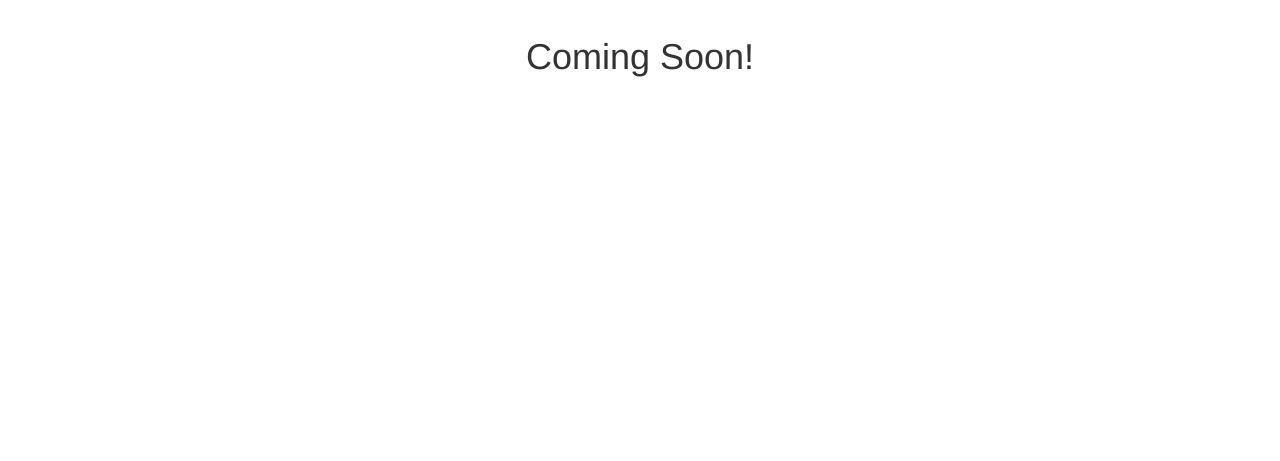
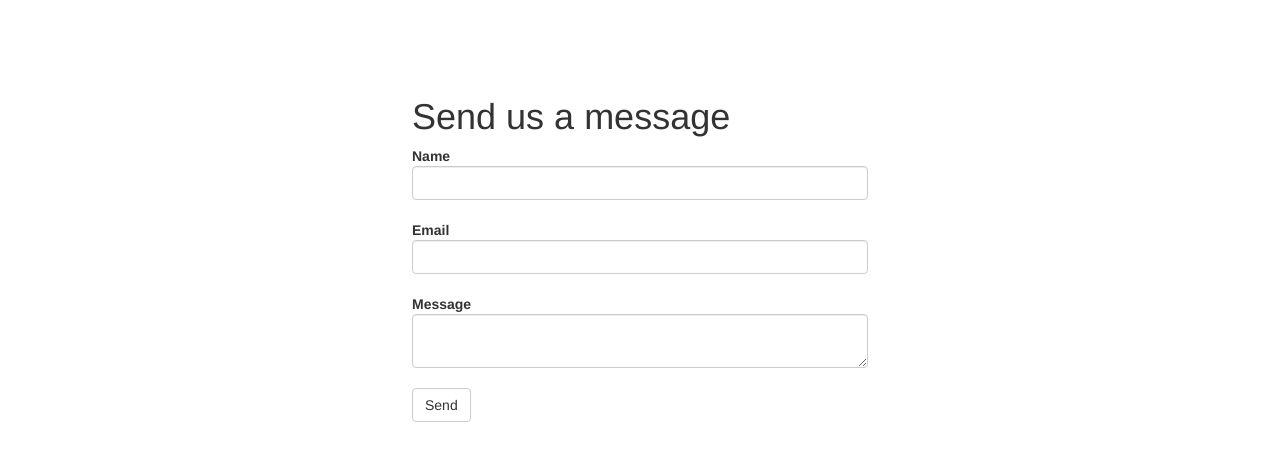
Before and after one commit to izzytons/TJandTheCampers, a plain HTML site: page contactus.html in a window 1280 px wide. Shown: the part 217-678 px from the top of the page. Drawn offline with nearby package versions, Linux system fonts and the light colour scheme.

Commit message:
Added contact us form

```diff
--- a/contactus.html
+++ b/contactus.html
@@ -44,7 +44,35 @@
       </header><!-- header role="banner" -->
 
       <div id="bodycontent">
-        <h1 class="comingsoon">Coming Soon!</h1>
+        <!-- Formspree Form -->
+        <div class="container">
+          <div class="formcontainer">
+        <form
+  action="https://formspree.io/f/mqkgderv"
+  method="POST" autocomplete="off">
+  <h1>Send us a message</h1>
+  <div class="form-group">
+  <label>
+    Name
+    <input type="text" name="name" class="form-control">
+  </label>
+</div>
+<div class="form-group">
+  <label>
+    Email
+    <input type="email" name="email" class="form-control">
+  </label>
+</div>
+  <div class="form-group">
+  <label>
+    Message
+    <textarea name="message" class="form-control"></textarea>
+  </label>
+</div>
+  <button type="submit" class="btn btn-default">Send</button>
+</form>
       </div>
+    </div>
+    </div>
 </body>
 </html>
--- a/stylesheetV2.css
+++ b/stylesheetV2.css
@@ -280,6 +280,37 @@ body {
     margin-left: 0px;
   }
 }
+
+
+/* Contact Us Styling */
+
+.formcontainer{
+  display: flex;
+  flex-direction: column;
+  align-items: center;
+}
+
+.formcontainer form{
+  width: 40%;
+}
+
+.form-group label{
+  width: 100%;
+}
+
+@media (max-width: 1000px){
+  .formcontainer{
+    width: 90%;
+  }
+
+  .formcontainer form{
+    width: 100%;
+  }
+}
+
+
+
+
   /* Page Transitions */
 
 #bodycontent{
```
